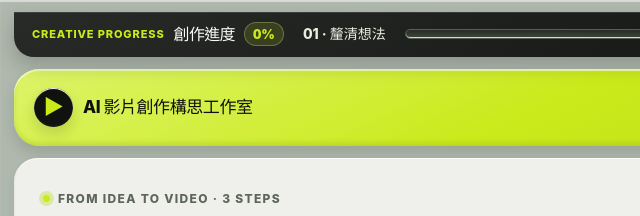
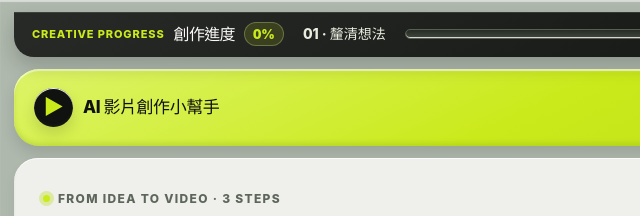
Before and after one commit to hohosora/ai-video-concept-studio, a plain HTML site: page index.html in a window 1280 px wide. Shown: the top 216 px of the page, 0-640 px from the left. Drawn offline with Linux system fonts and the light colour scheme.

Commit message:
Rename site branding and browser title to AI 影片創作小幫手

```diff
--- a/index.html
+++ b/index.html
@@ -5,7 +5,7 @@
   <meta name="viewport" content="width=device-width, initial-scale=1">
   <meta name="theme-color" content="#dcdfd6">
   <meta name="description" content="把創作者的影片構思 know-how 變成新手友善的互動工具：故事釐清、視覺風格參考、分鏡提示詞，銜接 Google Flow、Kling 與剪輯工作室。">
-  <title>AI Video Concept Studio｜AI 影片創作構思工作室</title>
+  <title>AI 影片創作小幫手</title>
   <style>
     :root{font-family:ui-sans-serif,-apple-system,BlinkMacSystemFont,"Segoe UI","Noto Sans TC",sans-serif;color:#172641;background:#f7f9fc;font-synthesis:none}
     *{box-sizing:border-box}body{margin:0;line-height:1.6}button,input,select,textarea{font:inherit}button{cursor:pointer}button:disabled{cursor:not-allowed;opacity:.45}a{color:inherit}::selection{background:#d8e2ff}
@@ -221,7 +221,7 @@
     <div class="rail-counter"><span>已儲存提示詞</span><strong id="railSceneCount">0</strong></div>
   </section>
   <header class="topbar">
-    <a class="brand" href="#" id="homeLink" aria-label="返回首頁，保留目前填寫內容" title="返回首頁（保留已填內容）"><span class="brand-icon">▶</span><span>AI 影片創作構思工作室</span></a>
+    <a class="brand" href="#" id="homeLink" aria-label="返回首頁，保留目前填寫內容" title="返回首頁（保留已填內容）"><span class="brand-icon">▶</span><span>AI 影片創作小幫手</span></a>
     <div class="top-actions"><span class="tagline">不會寫提示詞，也能開始創作</span><div class="font-controls" role="group" aria-label="調整文字大小"><span class="font-controls-label">文字大小</span><button type="button" data-font-size-choice="standard" aria-pressed="true">一般</button><button type="button" data-font-size-choice="large" aria-pressed="false">大字 A+</button></div><a class="text-link" target="_blank" rel="noopener noreferrer" href="https://bkj888.github.io/motion-creator-studio/">剪輯工作室 ↗</a></div>
   </header>
   <section class="hero">
```
